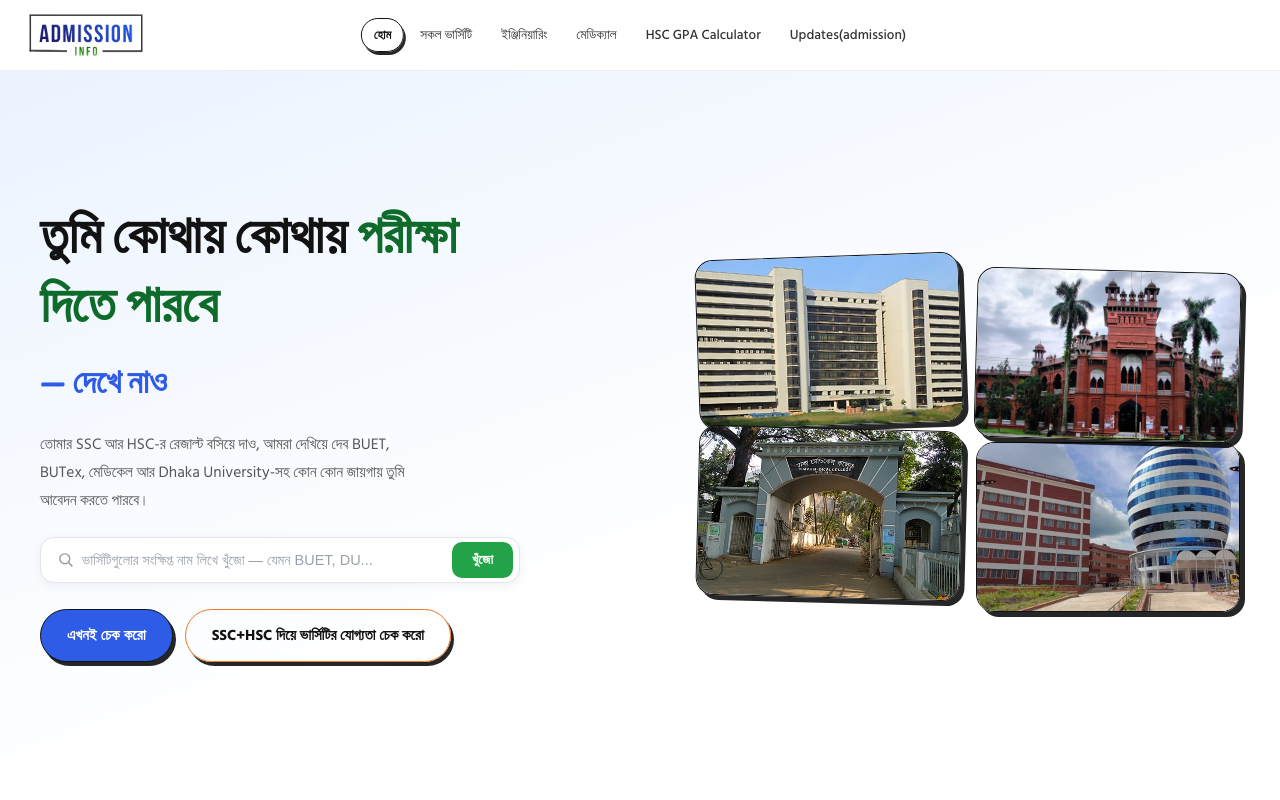
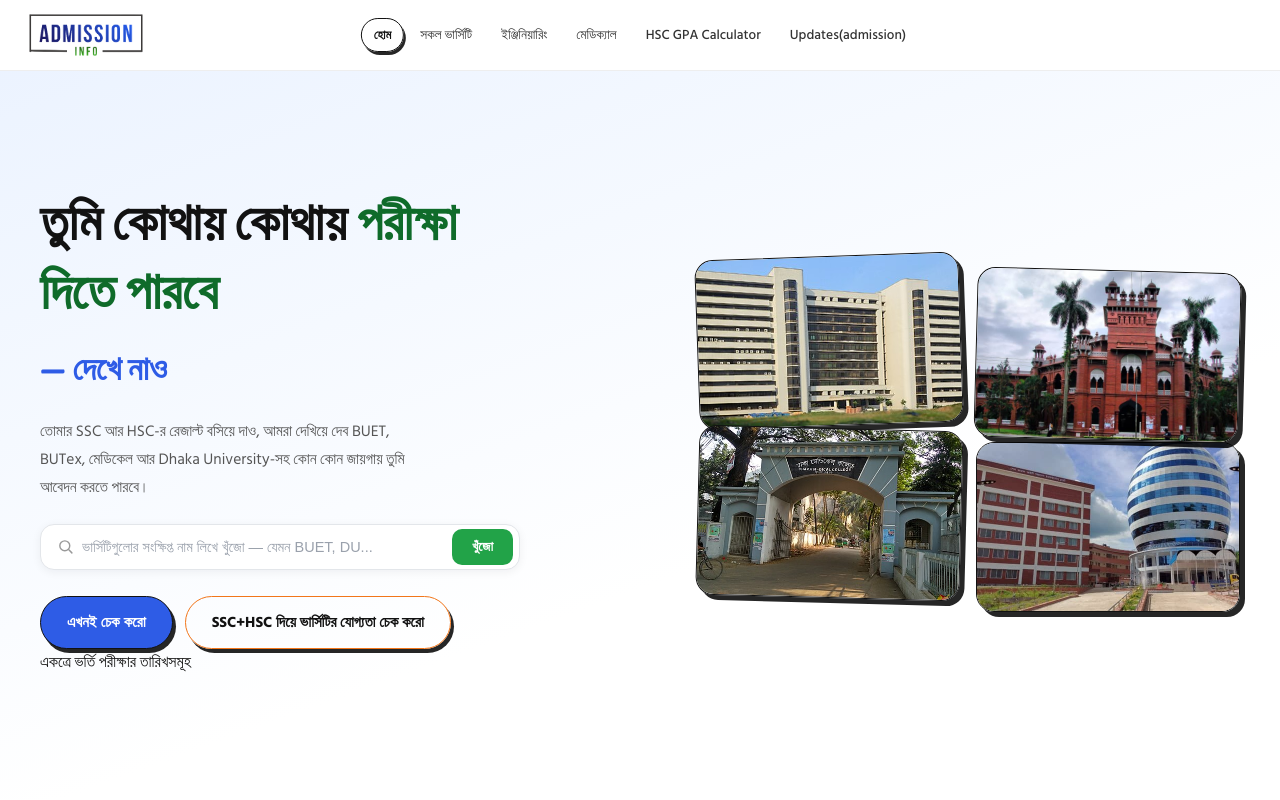
Before and after one commit to nishat-jihad/Admission-info, a Next.js app in the folder chance-hobe-ki/: page / in a window 1280 px wide. Shown: the top 800 px of the page. Built offline with nearby package versions, Linux system fonts and the light colour scheme.

Commit message:
Add secondary CTA link for exam dates

```diff
--- a/chance-hobe-ki/src/app/page.js
+++ b/chance-hobe-ki/src/app/page.js
@@ -134,6 +134,12 @@ function HomePageContent() {
                 SSC+HSC দিয়ে ভার্সিটির যোগ্যতা চেক করো
               </Link>
             </div>
+
+            <div className="hero-cta-secondary">
+              <Link href="/exam-dates" className="tia-btn" style={{ textDecoration: "none" }}>
+                একত্রে ভর্তি পরীক্ষার তারিখসমূহ
+              </Link>
+            </div>
           </div>
 
           <div className="hero-visual">
```
